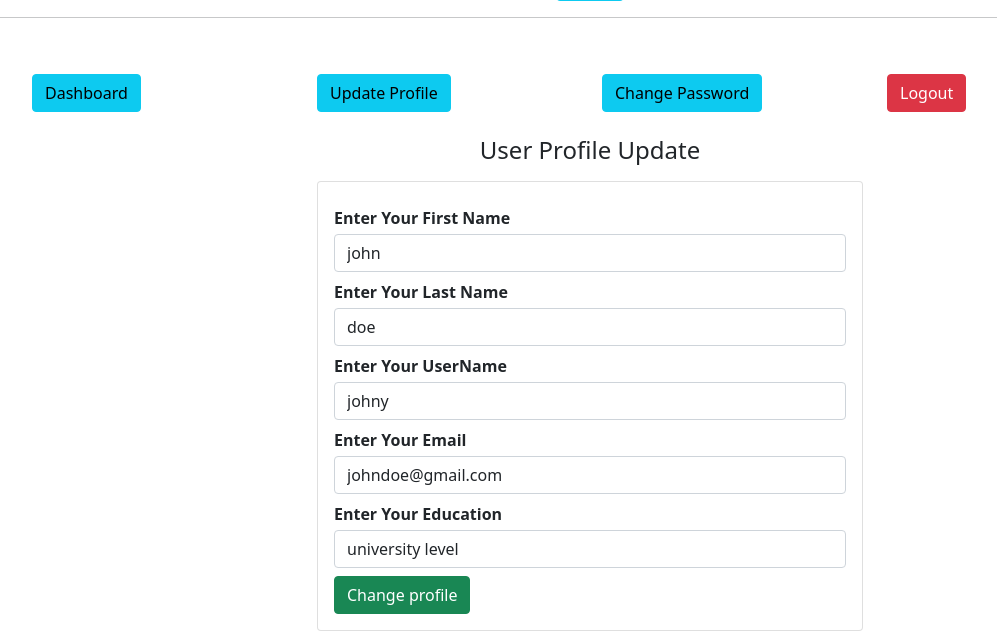
After one commit to MJephat/management, a Flask app: page /user/update-profile in a window 1280 px wide. The commit adds this page. Shown: the part 189-820 px from the top of the page, without its empty margins (50-1047 px from the left). Run offline with Flask 3, Linux system fonts and the light colour scheme; a user stored in the database is signed in.

Commit message:
worked on users

```diff
--- a/main.py
+++ b/main.py
@@ -41,7 +41,6 @@ def adminIndex():
     return render_template('admin/index.html', title='Admin Login')
 
 # ******************user area***********************
-# user login
 @app.route('/user/',methods=["POST","GET"])
 def userIndex():
     if  session.get('user_id'):
@@ -70,88 +69,113 @@ def userIndex():
     else:
         return render_template('user/index.html',title="User Login")
 
-# user register
-@app.route('/user/signup', methods=['POST','GET'])
+# User Register
+@app.route('/user/signup',methods=['POST','GET'])
 def userSignup():
-    if not session.get('user_id'):
+    if  session.get('user_id'):
         return redirect('/user/dashboard')
-
-    if request.method =='POST':
-        #getting all inputs
-        fname = request.form.get('fname')
-        lname = request.form.get('lname')
-        email = request.form.get('email')
-        username = request.form.get('username')
-        edu = request.form.get('edu')
-        password = request.form.get('password')
-
-        # checking if all fields are filled or not.abs
-        if fname=="" or lname=="" or email=="" or username=="" or password=="" or edu=="":
+    if request.method=='POST':
+        # get all input field name
+        fname=request.form.get('fname')
+        lname=request.form.get('lname')
+        email=request.form.get('email')
+        username=request.form.get('username')
+        edu=request.form.get('edu')
+        password=request.form.get('password')
+        # check all the field is filled are not
+        if fname =="" or lname=="" or email=="" or password=="" or username=="" or edu=="":
             flash('Please fill all the field','danger')
             return redirect('/user/signup')
         else:
-            is_email = User().query.filter_by(email=email).first()
+            is_email=User().query.filter_by(email=email).first()
             if is_email:
-                flash('Email already Exists','danger')
+                flash('Email already Exist','danger')
                 return redirect('/user/signup')
             else:
-                hash_password=bcrypt.generate_password_hash(password, 10)
-                user=User(fname=fname, lname=lname, email=email,
-                password=hash_password, edu=edu, username=username)
+                hash_password=bcrypt.generate_password_hash(password,10)
+                user=User(fname=fname,lname=lname,email=email,password=hash_password,edu=edu,username=username)
                 db.session.add(user)
                 db.session.commit()
-
-                flash('Account Created Successfully, Admin will approve your account shortly', 'success')
+                flash('Account Create Successfully Admin Will approve your account in 10 to 30 mint ','success')
                 return redirect('/user/')
     else:
-        return render_template('user/signup.html', title='User Signup')
+        return render_template('user/signup.html',title="User Signup")
 
-#user dashboard
+
+# user dashboard
 @app.route('/user/dashboard')
 def userDashboard():
     if not session.get('user_id'):
         return redirect('/user/')
-    return render_template('user/dashboard.html', title='User Dashboard')
-    # if session.get('username'):
-    #     return f"{session.get('username')}"
+    if session.get('user_id'):
+        id=session.get('user_id')
+    users=User().query.filter_by(id=id).first()
+    return render_template('user/dashboard.html',title="User Dashboard",users=users)
 
 # user logout
 @app.route('/user/logout')
 def userLogout():
     if not session.get('user_id'):
         return redirect('/user/')
+
     if session.get('user_id'):
         session['user_id'] = None
         session['username'] = None
         return redirect('/user/')
 
-#user change password
-
-@app.route('/user/change-password', methods=['POST', 'GET'])
-def userChangepassword():
+@app.route('/user/change-password',methods=["POST","GET"])
+def userChangePassword():
     if not session.get('user_id'):
         return redirect('/user/')
     if request.method == 'POST':
         email=request.form.get('email')
         password=request.form.get('password')
         if email == "" or password == "":
-            flash("Please fill the field",'danger')
+            flash('Please fill the field','danger')
             return redirect('/user/change-password')
         else:
             users=User.query.filter_by(email=email).first()
             if users:
-                hash_password=bcrypt.generate_password_hash(password,10)
-                User.query.filter_by(email=email).update(dict
-                (password=hash_password))
-                db.session.commit()
-                flash('password change successfully', 'success')
-                return redirect('/user/change-password')
+               hash_password=bcrypt.generate_password_hash(password,10)
+               User.query.filter_by(email=email).update(dict(password=hash_password))
+               db.session.commit()
+               flash('Password Change Successfully','success')
+               return redirect('/user/change-password')
             else:
                 flash('Invalid Email','danger')
                 return redirect('/user/change-password')
-        pass
+
     else:
-        return render_template('user/change-password.html', title='Change Password')
+        return render_template('user/change-password.html',title="Change Password")
 
-if __name__ == '__main__':
+# user update profile
+@app.route('/user/update-profile', methods=["POST","GET"])
+def userUpdateProfile():
+    if not session.get('user_id'):
+        return redirect('/user/')
+    if session.get('user_id'):
+        id=session.get('user_id')
+    users=User.query.get(id)
+    if request.method == 'POST':
+        # get all input field name
+        fname=request.form.get('fname')
+        lname=request.form.get('lname')
+        email=request.form.get('email')
+        username=request.form.get('username')
+        edu=request.form.get('edu')
+        if fname =="" or lname=="" or email=="" or username=="" or edu=="":
+            flash('Please fill all the field','danger')
+            return redirect('/user/update-profile')
+        else:
+            # session['username']=None
+            User.query.filter_by(id=id).update(dict(fname=fname,lname=lname,email=email,edu=edu,username=username))
+            db.session.commit()
+            # session['username']=username
+            flash('Profile update Successfully','success')
+            return redirect('/user/update-profile')
+    else:
+        return render_template('user/update-profile.html',
+        title="Update Profile",users=users)
+
+if __name__=="__main__":
     app.run(debug=True)
--- a/templates/user/change-password.html
+++ b/templates/user/change-password.html
@@ -34,8 +34,6 @@
                         <br>
                         <div>
                         <button class="btn btn-success">Change Password</button>
-                        <!-- <span class="d-flex align-items-center">Not yet created an Account ? <a href="/user/signup" -->
-                                <!-- class="text-center nav-link">Change Password</a></span> -->
                         </div>
 
                     </form>
--- a/templates/user/navbar.html
+++ b/templates/user/navbar.html
@@ -3,7 +3,7 @@
         <a href="/user/dashboard" class="btn btn-info w-full">Dashboard</a>
     </div>
     <div class="col-xl-3 col-lg-3 col-md-3 my-2 col-sm-12">
-        <a href="/user/dashboard" class="btn btn-info w-full">Update profile</a>
+        <a href="/user/update-profile" class="btn btn-info w-full">Update Profile</a>
     </div>
     <div class="col-xl-3 col-lg-3 col-md-3 my-2 col-sm-12">
         <a href="/user/change-password" class="btn btn-info w-full">Change Password</a>
--- /dev/null
+++ b/templates/user/update-profile.html
@@ -0,0 +1,55 @@
+{% extends "user/layout.html"%}
+
+{% block content %}
+<div class="container">
+    {% include 'user/navbar.html' %}
+    <h4 class="text-center my-3">
+        User Profile Update
+    </h4>
+    <div class="row d-flex justify-content-center">
+        <div class="col-xl-6 col-lg-6 col-md-6 col-sm-12">
+            {% with messages=get_flashed_messages(with_categories=true) %}
+            {% if messages %}
+            {% for category,message in messages %}
+            <div class="alert alert-{{category}}">
+                <strong>{{message}}</strong>
+            </div>
+            {% endfor %}
+            {% endif %}
+            {% endwith %}
+            <div class="card">
+                <div class="card-body">
+                    <form action="" method="POST">
+                        <div class="my-2">
+                            <label for=""><b>Enter Your First Name</b></label>
+                            <input type="text" value="{{users.fname}}" name="fname" id="fname"
+                                class="form-control my-1">
+                        </div>
+                        <div class="my-2">
+                            <label for=""><b>Enter Your Last Name</b></label>
+                            <input type="text" value="{{users.lname}}" name="lname" id="lname"
+                                class="form-control my-1">
+                        </div>
+                        <div class="my-2">
+                            <label for=""><b>Enter Your UserName</b></label>
+                            <input type="text" value="{{users.username}}" name="username" id="username"
+                                class="form-control my-1">
+                        </div>
+                        <div class="my-2">
+                            <label for=""><b>Enter Your Email</b></label>
+                            <input type="email" value="{{users.email}}" name="email" id="email"
+                                class="form-control my-1">
+                        </div>
+                        <div class="my-2">
+                            <label for=""><b>Enter Your Education</b></label>
+                            <input type="text" value="{{users.edu}}" name="edu" id="edu" class="form-control my-1">
+                        </div>
+                        <button class="btn btn-success">Change profile</button>
+                    </form>
+                </div>
+            </div>
+        </div>
+    </div>
+</div>
+
+{% endblock content %}
```
Also changed, not shown: templates/user/dashboard.html (+29 -0 lines), instance/ms.sqlite, 2 other files.
